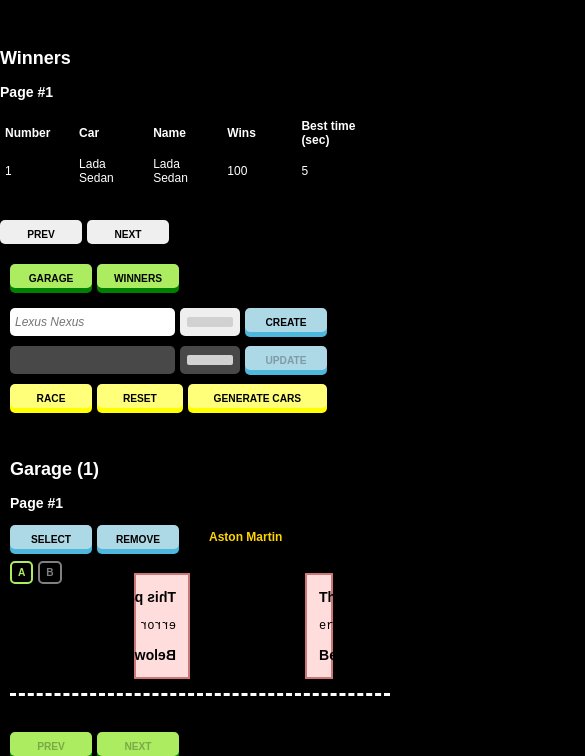
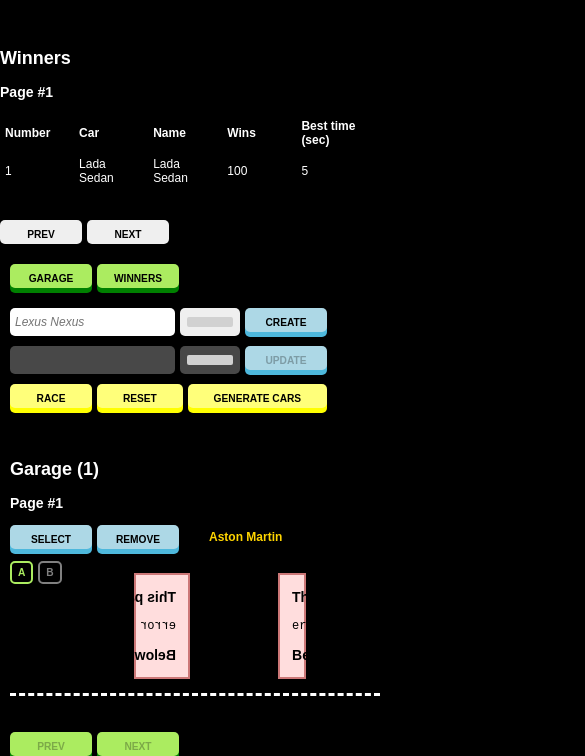
Before and after one commit to BiarezKseniya/JSFE2023Q1, a website built with webpack: page async-race/src/index.html in a window 390 px wide. Shown: the part 423-1179 px from the top of the page, 585 px wide, since content can reach past the window. Built offline with nearby package versions, Linux system fonts and the light colour scheme; files whose address does not match are found by name.

Commit message:
feat: fit 500px device width

```diff
--- a/async-race/src/global.css
+++ b/async-race/src/global.css
@@ -57,7 +57,7 @@ input[type="text"]::placeholder {
 }
 
 .main {
-    padding-left: 30px;
+    padding: 0 30px;
 }
 
 .controls, .controls__car {
@@ -210,7 +210,7 @@ input[type="text"]::placeholder {
     }
 
     .main {
-        padding-left: 20px;
+        padding: 0 20px;
     }
 
     button {
@@ -228,6 +228,7 @@ input[type="text"]::placeholder {
 
     .track__finish {
         width: 40px;
+        right: 20%;
     }
 
   }
@@ -247,7 +248,7 @@ input[type="text"]::placeholder {
     }
 
     .main {
-        padding-left: 10px;
+        padding: 0 10px;
     }
 
     button {
```
